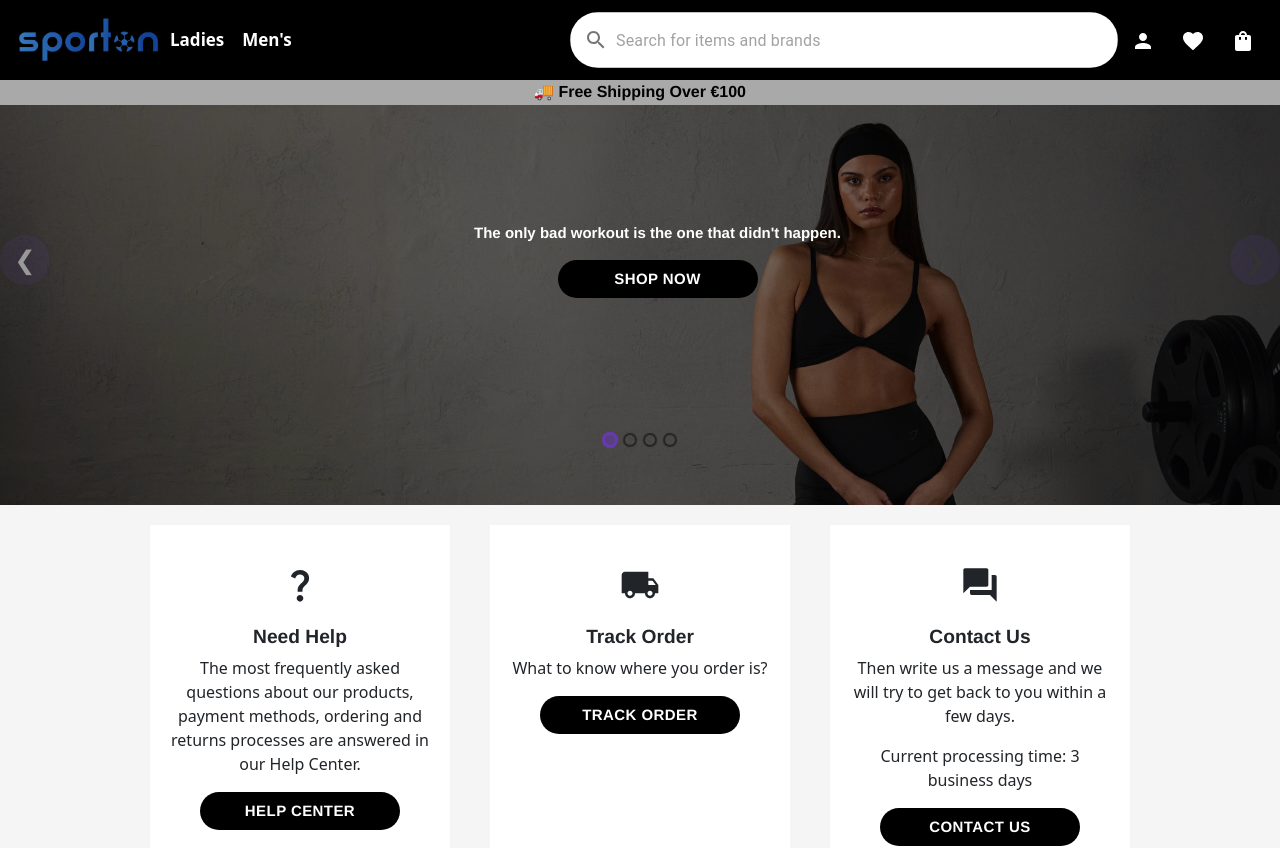
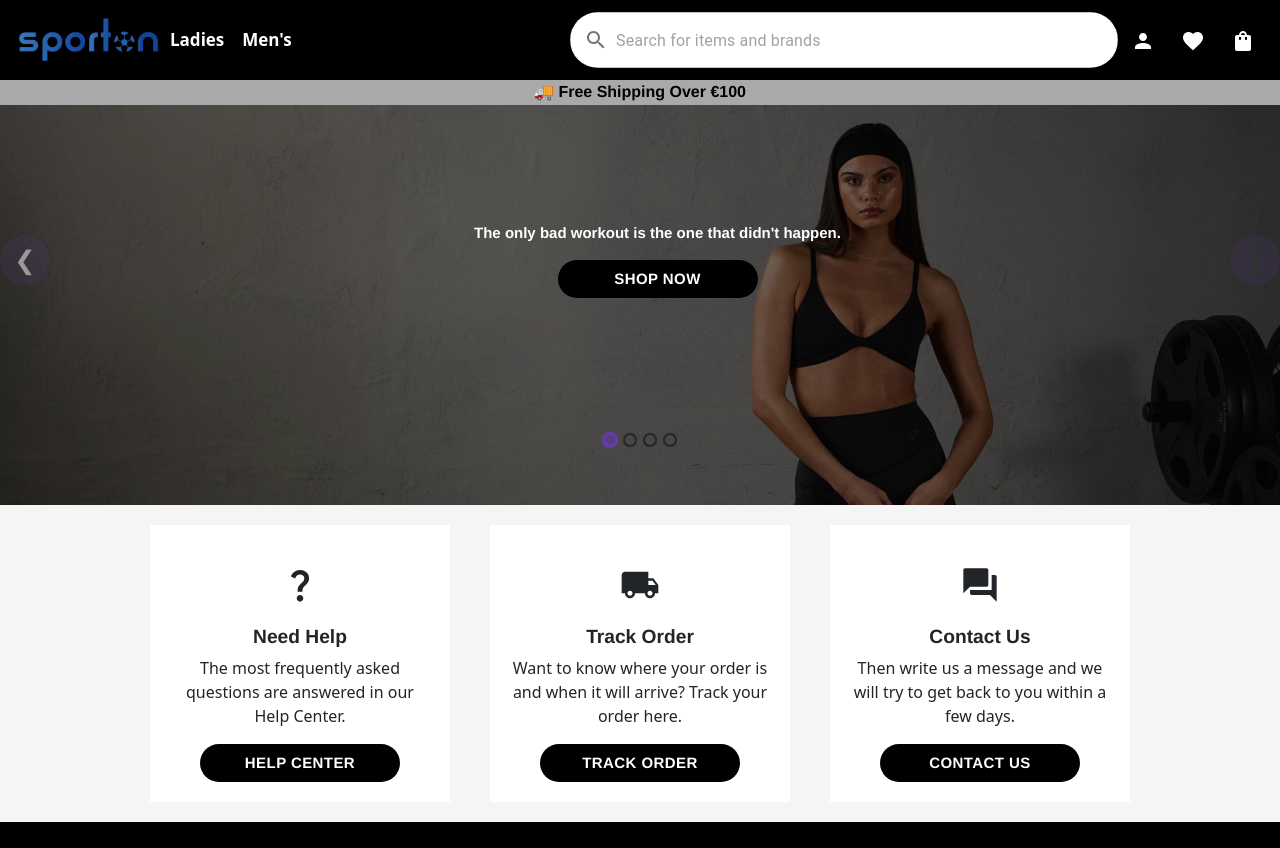
Before and after one commit to sannyralph/e-commerce, a React (Create React App) app: page / in a window 1280 px wide. Shown: the top 848 px of the page. Built offline with nearby package versions, Linux system fonts and the light colour scheme.

Commit message:
style update

```diff
--- a/src/components/Product/help.jsx
+++ b/src/components/Product/help.jsx
@@ -11,20 +11,19 @@ const Help = () => {
           <div className="Help-item">
             <QuestionMarkIcon className="Help-icon"/>
             <h6>Need Help</h6>
-            <p>The most frequently asked questions about our products, payment methods, ordering and returns processes are answered in our Help Center.</p>
+            <p>The most frequently asked questions are answered in our Help Center.</p>
             <Button variant="contained" disableElevation className="button">Help Center</Button>
           </div>
           <div className="Help-item">
             <LocalShippingIcon  className="Help-icon" />
             <h6>Track Order</h6>
-            <p>What to know where you order is? </p>
+            <p>Want to know where your order is and when it will arrive? Track your order here. </p>
             <Button variant="contained" disableElevation className="button">Track Order</Button>
           </div>
           <div className="Help-item">
             <QuestionAnswerIcon  className="Help-icon" />
             <h6>Contact Us</h6>
             <p>Then write us a message and we will try to get back to you within a few days.</p>
-            <p>Current processing time: 3 business days</p>
             <Button variant="contained" disableElevation className="button">Contact Us</Button>
           </div>
         </div>
```
